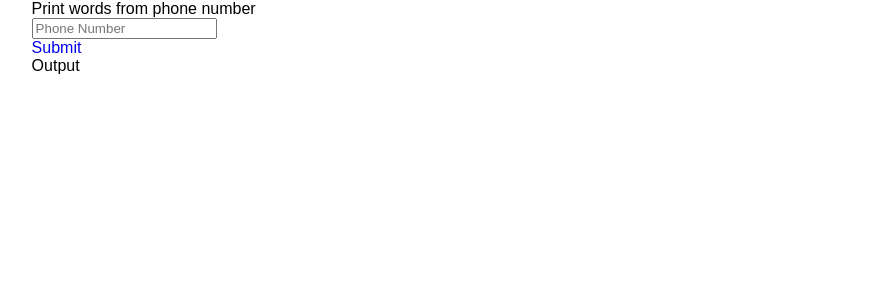
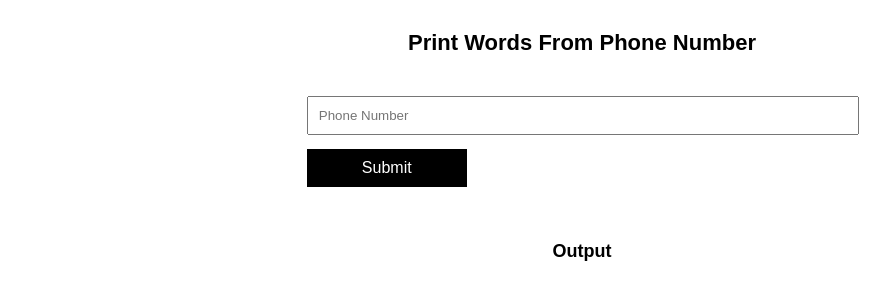
Before and after one commit to vnileshaxioned/words_from_phone_number, a plain HTML site: page index.html in a window 1280 px wide. Shown: the whole page, without its empty margins (58-948 px from the left). Drawn offline with Linux system fonts and the light colour scheme.

Commit message:
phone number styling done

```diff
--- a/assets/css/style.css
+++ b/assets/css/style.css
@@ -104,51 +104,63 @@ li {
   margin: 0 auto;
 }
 /*=================================
-  Header styling starts here
-=================================*/
-
-
-
-
-
-
-/*=================================
-  Header styling ends here
-=================================*/
-
-/*=================================
   main styling starts here
 =================================*/
+.heading {
+  margin-top: 30px;
+  font-size: 22px;
+  font-weight: 700;
+  text-align: center;
+  text-transform: capitalize;
+}
 
+.input-container {
+  width: 50%;
+  margin: 40px auto;
+  display: flex;
+  flex-direction: column;
+}
 
+.input-field {
+  width: 96%;
+  padding: 10px;
+}
 
+.user-submit { margin: 14px 0; }
 
+.submit-cta {
+  padding: 10px 10%;
+  background-color: #000;
+  color: #fff;
+  transition: all .3s ease;
+}
 
+.output-heading {
+  font-size: 18px;
+  font-weight: 700;
+  text-align: center;
+}
 
+.output {
+  margin-top: 20px;
+  display: flex;
+  align-items: center;
+  flex-wrap: wrap;
+}
 
+.output-list { margin: 0 1% 10px 0; }
 
+.output-content {
+  padding: 10px;
+  display: block;
+  background-color: #000;
+  color: #fff;
+}
 /*=================================
   main styling ends here
 =================================*/
-
-/*=================================
-  footer styling starts here
-=================================*/
-
-
-
-
-
-
-
- /*=================================
-  footer styling ends here
-=================================*/
-
 /*media query starts*/
 /*media query for 995px starts here*/
-@media only screen and (max-width: 995px) {
-
-
-
+@media only screen and (min-width: 995px) {
+  .submit-cta:hover { background-color: rgb(105, 105, 105); }
 }
```
